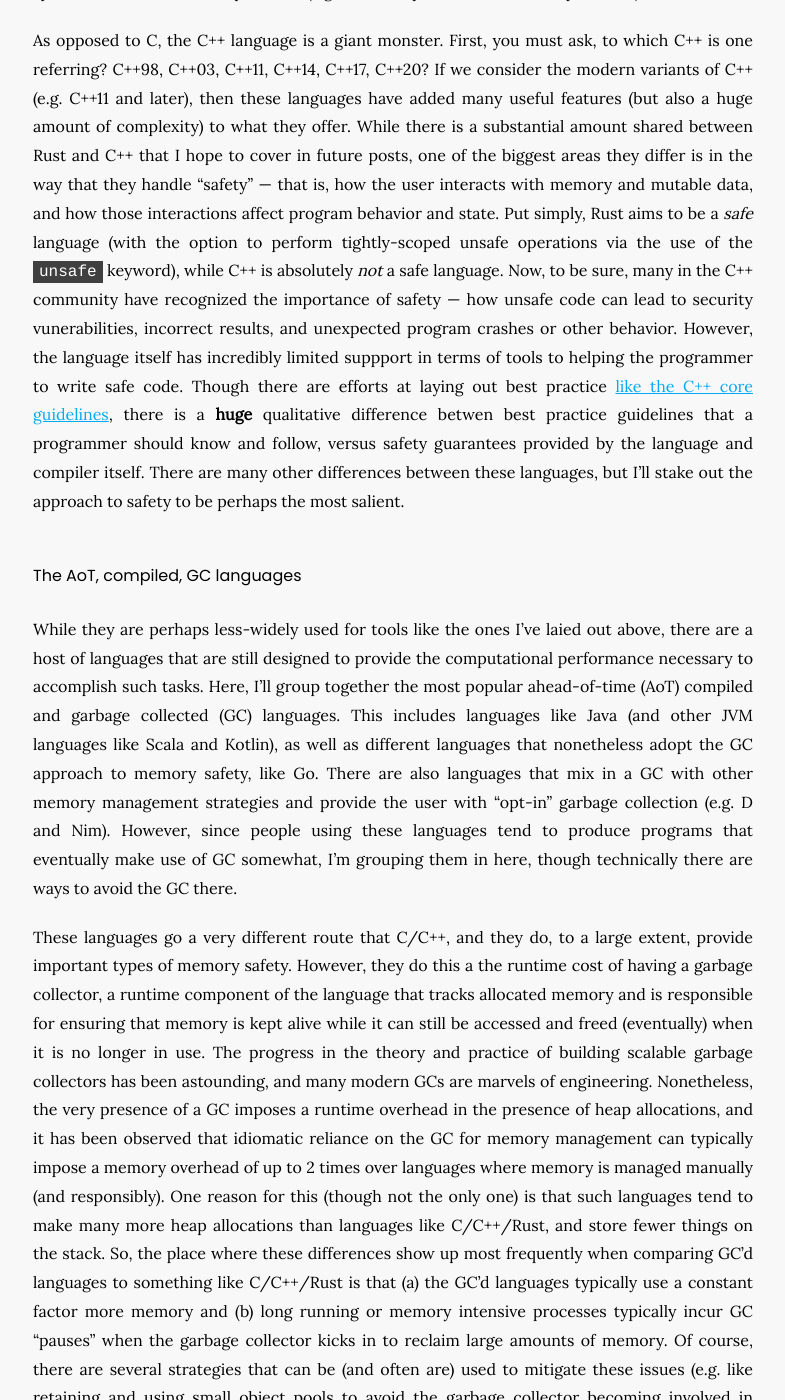
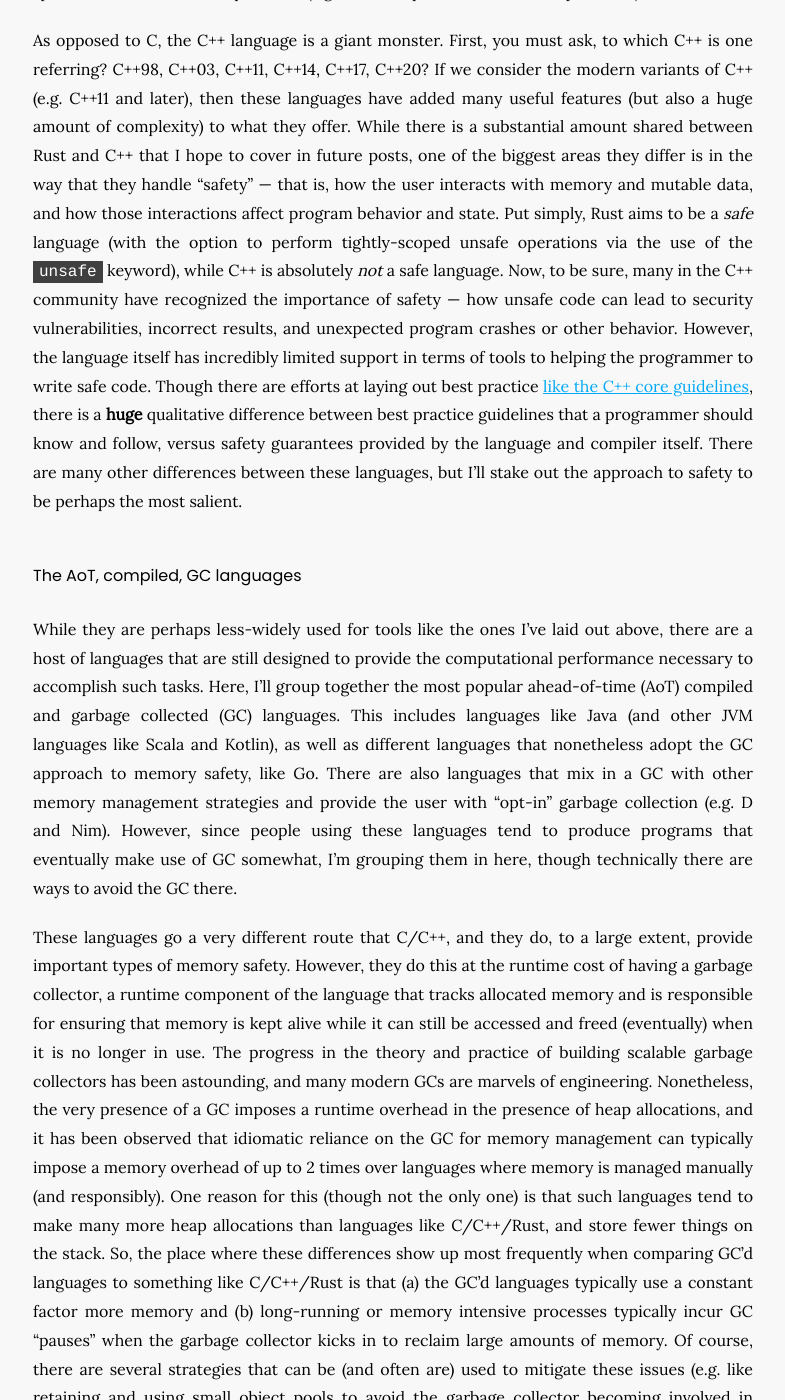
Before and after one commit to COMBINE-lab/combine-lab.github.io, a Jekyll site: the page built from _posts/2022-11-25-rust-for-bioinformatics-part-1.md, in a window 1280 px wide and 1400 px high, scrolled down 2381 px. Shown: the whole window, without its empty margins (247-1032 px from the left). Built offline with Jekyll 4.4.1, drawn with Linux system fonts in a browser that asks for light colours; nearby versions of some CDN libraries; some of the changed text lies outside the part shown.

Commit message:
fix typos

```diff
--- a/_posts/2022-11-25-rust-for-bioinformatics-part-1.md
+++ b/_posts/2022-11-25-rust-for-bioinformatics-part-1.md
@@ -74,16 +74,16 @@
 biggest areas they differ is in the way that they handle "safety" — that is, how the user interacts with memory and mutable data, and how those
 interactions affect program behavior and state. Put simply, Rust aims to be a *safe* language (with the option to perform tightly-scoped
 unsafe operations via the use of the `unsafe` keyword), while C++ is absolutely *not* a safe language.  Now, to be sure, many in the C++
-community have recognized the importance of safety — how unsafe code can lead to security vunerabilities, incorrect results, and unexpected
-program crashes or other behavior.  However, the language itself has incredibly limited suppport in terms of tools to helping the programmer
+community have recognized the importance of safety — how unsafe code can lead to security vulnerabilities, incorrect results, and unexpected
+program crashes or other behavior.  However, the language itself has incredibly limited support in terms of tools to helping the programmer
 to write safe code. Though there are efforts at laying out best practice [like the C++ core guidelines](https://isocpp.github.io/CppCoreGuidelines/CppCoreGuidelines),
-there is a **huge** qualitative difference betwen best practice guidelines that a programmer should know and follow, versus safety guarantees
+there is a **huge** qualitative difference between best practice guidelines that a programmer should know and follow, versus safety guarantees
 provided by the language and compiler itself.  There are many other differences between these languages, but I'll stake out the approach to
 safety to be perhaps the most salient.
 
 #### The AoT, compiled, GC languages
 
-While they are perhaps less-widely used for tools like the ones I've laied out above, there are a host of languages that are still designed
+While they are perhaps less-widely used for tools like the ones I've laid out above, there are a host of languages that are still designed
 to provide the computational performance necessary to accomplish such tasks. Here, I'll group together the most popular ahead-of-time (AoT)
 compiled and garbage collected (GC) languages.  This includes languages like Java (and other JVM languages like Scala and Kotlin), as well as
 different languages that nonetheless adopt the GC approach to memory safety, like Go. There are also languages that mix in a GC with other memory management strategies and provide the user with "opt-in" garbage collection
@@ -91,14 +91,14 @@
 though technically there are ways to avoid the GC there.
 
 These languages go a very different route that C/C++, and they do, to a large extent, provide important types of memory safety. However, they
-do this a the runtime cost of having a garbage collector, a runtime component of the language that tracks allocated memory and is responsible
+do this at the runtime cost of having a garbage collector, a runtime component of the language that tracks allocated memory and is responsible
 for ensuring that memory is kept alive while it can still be accessed and freed (eventually) when it is no longer in use.  The progress in the
 theory and practice of building scalable garbage collectors has been astounding, and many modern GCs are marvels of engineering. Nonetheless,
 the very presence of a GC imposes a runtime overhead in the presence of heap allocations, and it has been observed that idiomatic reliance on
 the GC for memory management can typically impose a memory overhead of up to 2 times over languages where memory is managed manually (and
 responsibly).  One reason for this (though not the only one) is that such languages tend to make many more heap allocations than languages
 like C/C++/Rust, and store fewer things on the stack. So, the place where these differences show up most frequently when comparing GC'd languages to something like C/C++/Rust is that (a) the
-GC'd languages typically use a constant factor more memory and (b) long running or memory intensive processes typically incur GC "pauses"
+GC'd languages typically use a constant factor more memory and (b) long-running or memory intensive processes typically incur GC "pauses"
 when the garbage collector kicks in to reclaim large amounts of memory.  Of course, there are several strategies that can be (and often are)
 used to mitigate these issues (e.g. like retaining and using small object pools to avoid the garbage collector becoming involved in common and
 reusable allocations), however such strategies often require extra work (sometimes substantial), and are typically not idiomatic in the language.
```
Also changed, not shown: other parts of _posts/2022-11-25-rust-for-bioinformatics-part-1.md (+9 -9 lines).
